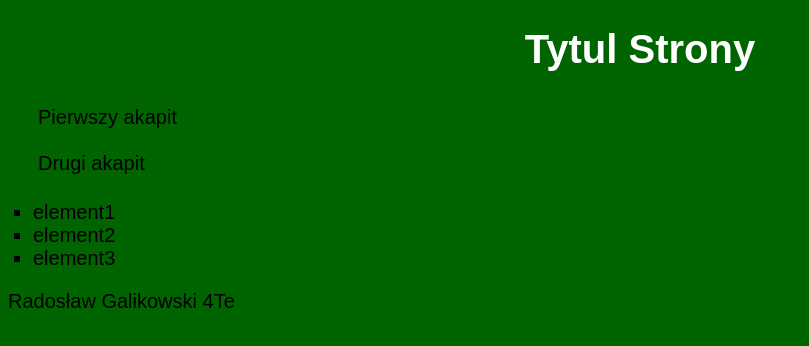
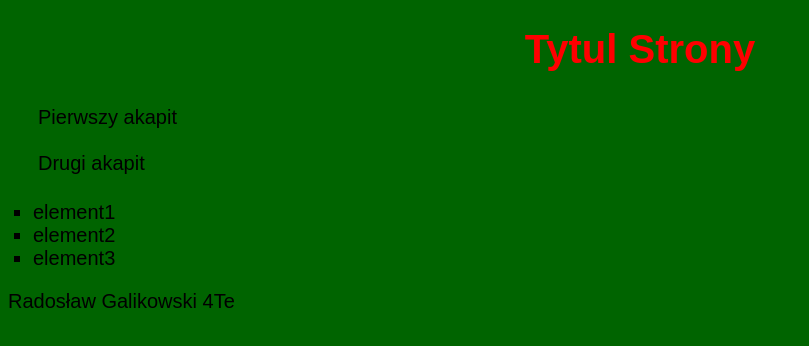
Before and after one commit to Pozi0m/Sprawdzian, a plain HTML site: page sprawdzian_HTML_CSS_Radosław Galikowski/index.html in a window 1280 px wide. In both pictures the pointer is over the element "Tytul Strony". Shown: the whole page, without its empty margins (0-809 px from the left). Drawn offline with Linux system fonts and the light colour scheme.

Commit message:
Dodanie efektu naglowka

```diff
--- a/sprawdzian_HTML_CSS_Radosław Galikowski/styl.css
+++ b/sprawdzian_HTML_CSS_Radosław Galikowski/styl.css
@@ -7,6 +7,11 @@ body{
 h1{
     text-align: center;
     color: white;
+    transition: color 0.5s;
+}
+
+h1:hover {
+    color: red;
 }
 
 p{
```
